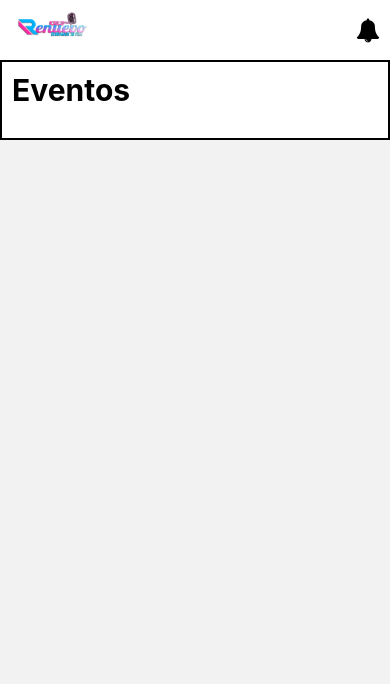
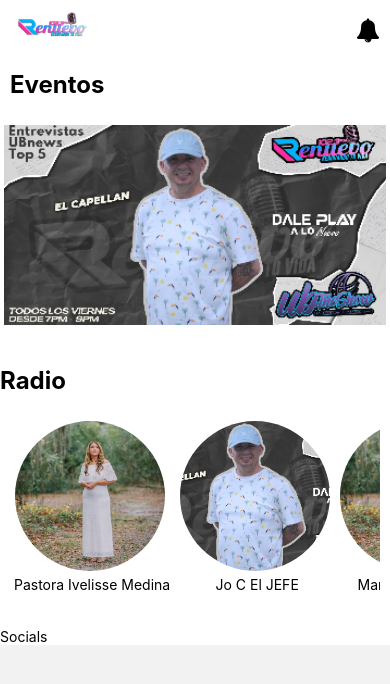
Before and after one commit to SejuSpeaks/radio-renuevo, a React Native app: screen /Home in a window 390 px wide. Shown: the top 684 px of the page. Built offline with nearby package versions, Linux system fonts and the light colour scheme.

Commit message:
events and radio structure

```diff
--- a/components/Events.js
+++ b/components/Events.js
@@ -1,39 +1,58 @@
-import React, { useState, useRef } from 'react';
-import { View, Text, StyleSheet, Image, ScrollView, Dimensions } from 'react-native';
+import React, { useState } from 'react';
+import { View, Text, StyleSheet, Image, FlatList, Dimensions } from 'react-native';
 
 const { width } = Dimensions.get('window');
 
+const Item = ({ item }) => {
 
+  return (
+    <View style={[styles.itemContainer, {width}]}>
+      <Image source={ item.uri} style={[styles.image, {width, resizeMode:'contain'}]} />
+    </View>
+  );
+};
 
 const Events = () => {
   const [activeIndex, setActiveIndex] = useState(0);
 
+  const data = [
+    { uri: require("../assets/events/Image.png") },
+    { uri: require("../assets/radioLogo.png") },
+    { uri: require("../assets/radioLogo.png") },
+  ];
 
   return (
     <View style={styles.container}>
       <Text style={styles.heading}>Eventos</Text>
+      <FlatList
+        data={data}
+        horizontal
+        pagingEnabled
+        showsHorizontalScrollIndicator
+        bounces={false}
+        renderItem={({ item }) => <Item item={item} />}
+        keyExtractor={(item, index) => index.toString()}
+      />
     </View>
   );
 };
 
 const styles = StyleSheet.create({
   container: {
-      flexDirection: 'column',
-      padding: 10,
     backgroundColor: '#fff',
-      flex: 1,
-      borderWidth: 2,
-      borderColor: '#000',
   },
   heading: {
-      fontSize: 30,
+    fontSize: 24,
+    padding:10,
     fontWeight: 'bold',
-      marginBottom: 20,
+    marginBottom: 16,
   },
-
+  itemContainer: {
+    marginBottom: 16,
+  },
   image: {
-      width: '100%',
-      height: 400,
+    width: width - 32,
+    height: 200,
     resizeMode: 'cover',
   },
 });
--- a/components/HomeScreen.js
+++ b/components/HomeScreen.js
@@ -3,18 +3,34 @@ import { StatusBar } from 'expo-status-bar';
 import { ScrollView, StyleSheet, Text, View, SafeAreaView } from 'react-native';
 import NavBar from './NavBar';
 import Events from './Events';
+import Radio from './Radio';
+import Socials from './Socials';
 
 const HomeScreen = ({navigation:{navigate}}) => {
     return (
     <SafeAreaView style={{backgroundColor:'white'}}>
     <NavBar/>
 
-    <Events/>
+    <View style={styles.container}>
+      <Events/>
+    </View>
 
+    <View style={styles.container}>
+      <Radio/>
+    </View>
 
+    <View>
+      <Socials/>
+    </View>
 
    </SafeAreaView>
     )
 }
 
+const styles = StyleSheet.create({
+  container:{
+    marginBottom:25,
+  }
+})
+
 export default HomeScreen;
--- a/components/Radio.js
+++ b/components/Radio.js
@@ -0,0 +1,77 @@
+import { View, Text, StyleSheet, Image, Dimensions } from "react-native";
+import { FlatList } from "react-native-gesture-handler";
+
+const {width} = Dimensions.get('window')
+
+const artistData = [
+    {
+        name:" Pastora Ivelisse Medina",
+        profile_image: require("../assets/mama.png")
+    },
+    {
+        name:" Jo C El JEFE",
+        profile_image: require("../assets/events/Image.png")
+    },
+    {
+        name:"Marbelis Candela",
+        profile_image: require("../assets/mama.png")
+    },
+    {
+        name:" Pastora Ivelisse Medina",
+        profile_image: require("../assets/mama.png")
+    },
+
+]
+
+
+const ArtistProfile = ({artist}) => {
+    return(
+        <View style={styles.artistContainer}>
+            <Image source={artist.profile_image} style={styles.image}/>
+            <Text>{artist.name}</Text>
+        </View>
+    )
+}
+
+const Radio = () => {
+    return (
+        <View>
+            <Text style={styles.heading}>Radio</Text>
+
+            <View style={styles.itemContainer}>
+                <FlatList
+                data={artistData}
+                renderItem={({item})=> <ArtistProfile artist={item}/>}
+                horizontal
+                />
+            </View>
+        </View>
+    )
+}
+
+const styles = StyleSheet.create(
+    {
+        heading:{
+            fontSize:24,
+            marginBottom:16,
+            fontWeight:'bold',
+        },
+        image:{
+            borderRadius: '100%',
+            height: 150,
+            width:150,
+        },
+        itemContainer:{
+            padding:10,
+        },
+        artistContainer:{
+            display:'flex',
+            justifyContent:'center',
+            alignItems:'center',
+            marginRight:10,
+            gap:5,
+        }
+    }
+)
+
+export default Radio;
--- a/components/Socials.js
+++ b/components/Socials.js
@@ -0,0 +1,11 @@
+import { View,Text, } from "react-native";
+
+const Socials = () => {
+    return (
+        <View>
+            <Text>Socials</Text>
+        </View>
+    )
+}
+
+export default Socials;
```
Also changed, not shown: assets/events/Image.png (added), assets/mama.png (added). Lines whose indentation alone changed are shown as unchanged.
